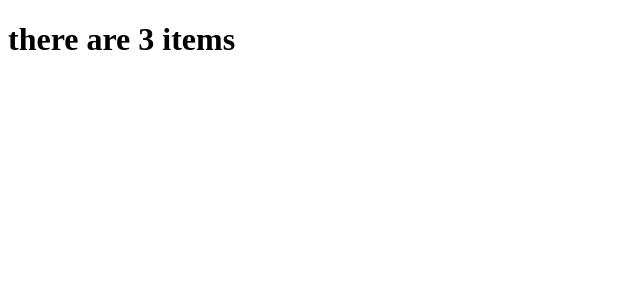
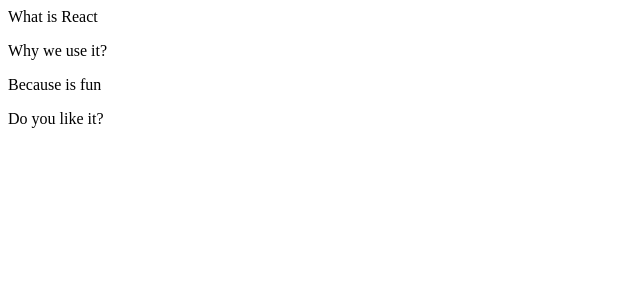
Before and after one commit to jreyes8631/widgets, a React (Create React App) app: page / in a window 1280 px wide. Shown: the top 300 px of the page, without its empty margins (0-640 px from the left). Built offline with nearby package versions, Linux system fonts and the light colour scheme.

Commit message:
returning the items in accordion

```diff
--- a/src/components/Accordion.js
+++ b/src/components/Accordion.js
@@ -14,8 +14,9 @@ const Accordion = ({items}) => {
         </div>
     })
 
-    return <h1> there are {items.length} items</h1>
-
+    return <div className="ui styled accordion">
+        {rendereditems}
+    </div>
 }
 
 export default Accordion;
```
